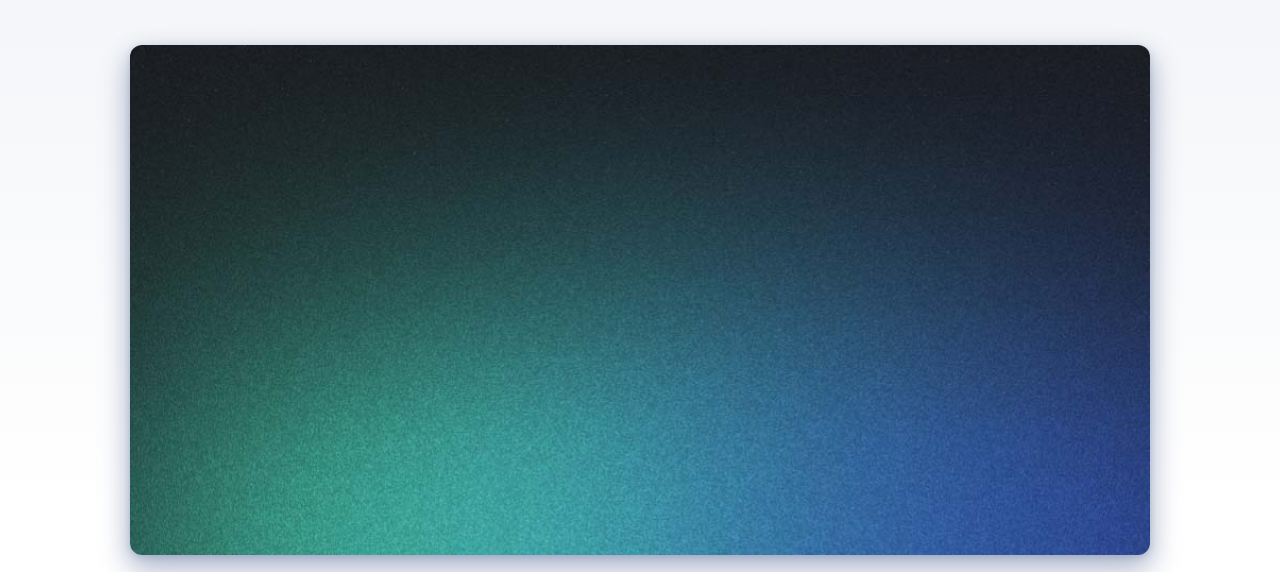
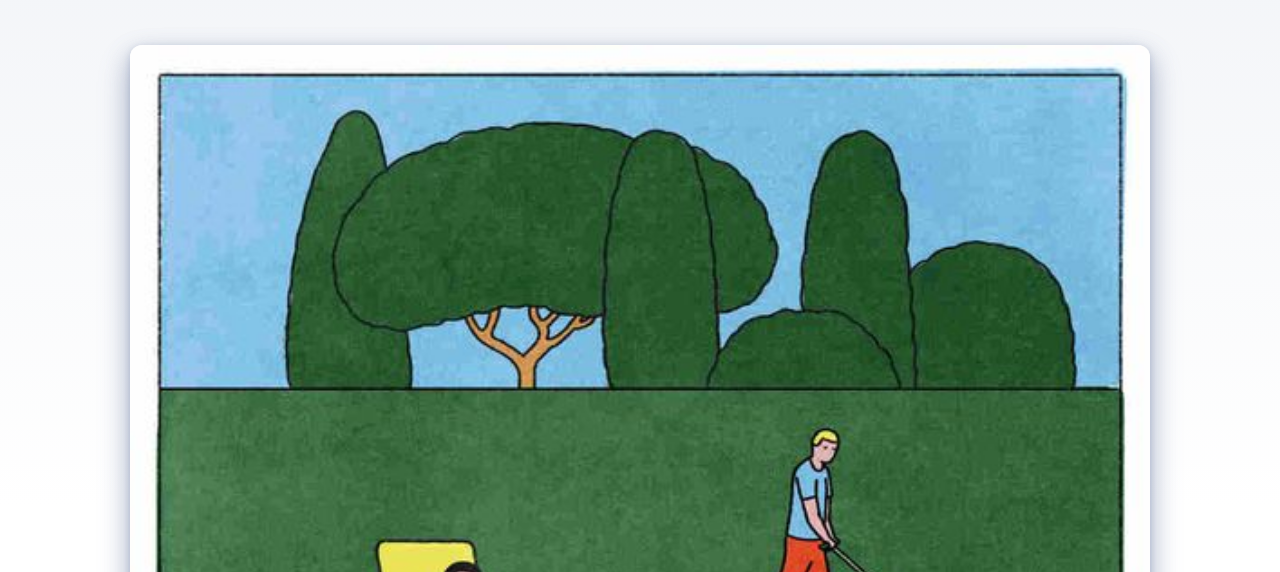
Before and after one commit to perebaj/perebaj.github.io, an Astro site: page /blog/just-make-it in a window 1280 px wide. Shown: the part 93-665 px from the top of the page. Built offline with nearby package versions, Linux system fonts and the light colour scheme; Astro itself is replaced by a stand-in of ours.

Commit message:
:sparkles: images

```diff
--- a/src/content/blog/just-make-it.md
+++ b/src/content/blog/just-make-it.md
@@ -2,7 +2,7 @@
 title: just make it
 pubDate: 2023-10-18 09:47:01
 description: ''
-heroImage: '/blog-placeholder-2.jpg'
+heroImage: '/getitdone.png'
 ---
 
 <div style="display: flex; justify-content: center;">
--- a/src/content/blog/mid-game.md
+++ b/src/content/blog/mid-game.md
@@ -2,7 +2,7 @@
 title: mid game
 pubDate: 2023-10-18 18:25:45
 description: ''
-heroImage: '/blog-placeholder-2.jpg'
+heroImage: '/midgame.png'
 ---
 
 In a chess game, as soon as possible you develop your pieces to achieve the mid-game, better is for your match! At this stage of the game, the number of unknown plays starts to increase exponentially, At this exact point the players who built a good foundation, in the beginning(early-game), start to contrast, without saying that it is in this phase that it's possible to differentiate players with the [good taste](http://www.paulgraham.com/taste.html)
--- a/src/content/blog/mvp.md
+++ b/src/content/blog/mvp.md
@@ -2,7 +2,7 @@
 title: mvp
 pubDate: 2024-08-11 16:26:41
 description: ''
-heroImage: '/blog-placeholder-2.jpg'
+heroImage: '/mvp.png'
 ---
 
 Recently I take part in a study group about startups covered by USP. Called "Zero to One", probably the title was stolen from Peter Thiel's book. In one of the meetings, we had the pleasure to talk with a guy that found 19 startups. He said some cool things, those things stay hitting my head. So I decided to write about it.
--- a/src/content/blog/prometheus-operator-my-first-opensource-contribution.md
+++ b/src/content/blog/prometheus-operator-my-first-opensource-contribution.md
@@ -2,7 +2,7 @@
 title: prometheus-operator my first opensource contribution
 pubDate: 2024-08-30 08:05:01
 description: ''
-heroImage: '/blog-placeholder-2.jpg'
+heroImage: '/operator.png'
 ---
 
 
--- a/src/content/blog/true-learning.md
+++ b/src/content/blog/true-learning.md
@@ -2,7 +2,7 @@
 title: 'The true learning is found in simplicity'
 description: ''
 pubDate: 'April 28, 2023'
-heroImage: '/blog-placeholder-2.jpg'
+heroImage: '/simplicity.png'
 ---
 
 <div style="display: flex; justify-content: center;">
--- a/src/content/blog/why-tech-interviews-are-so-hard.md
+++ b/src/content/blog/why-tech-interviews-are-so-hard.md
@@ -2,7 +2,7 @@
 title: why tech interviews are so hard?
 pubDate: 2024-03-30 18:42:11
 description: ''
-heroImage: '/blog-placeholder-2.jpg'
+heroImage: '/iwantajob.png'
 ---
 
 <div style="display: flex; justify-content: center;">
```
Also changed, not shown: public/getitdone.png (added), public/iwantajob.png (added), public/midgame.png (added), public/mvp.png (added), public/operator.png (added), public/simplicity.png (added).
